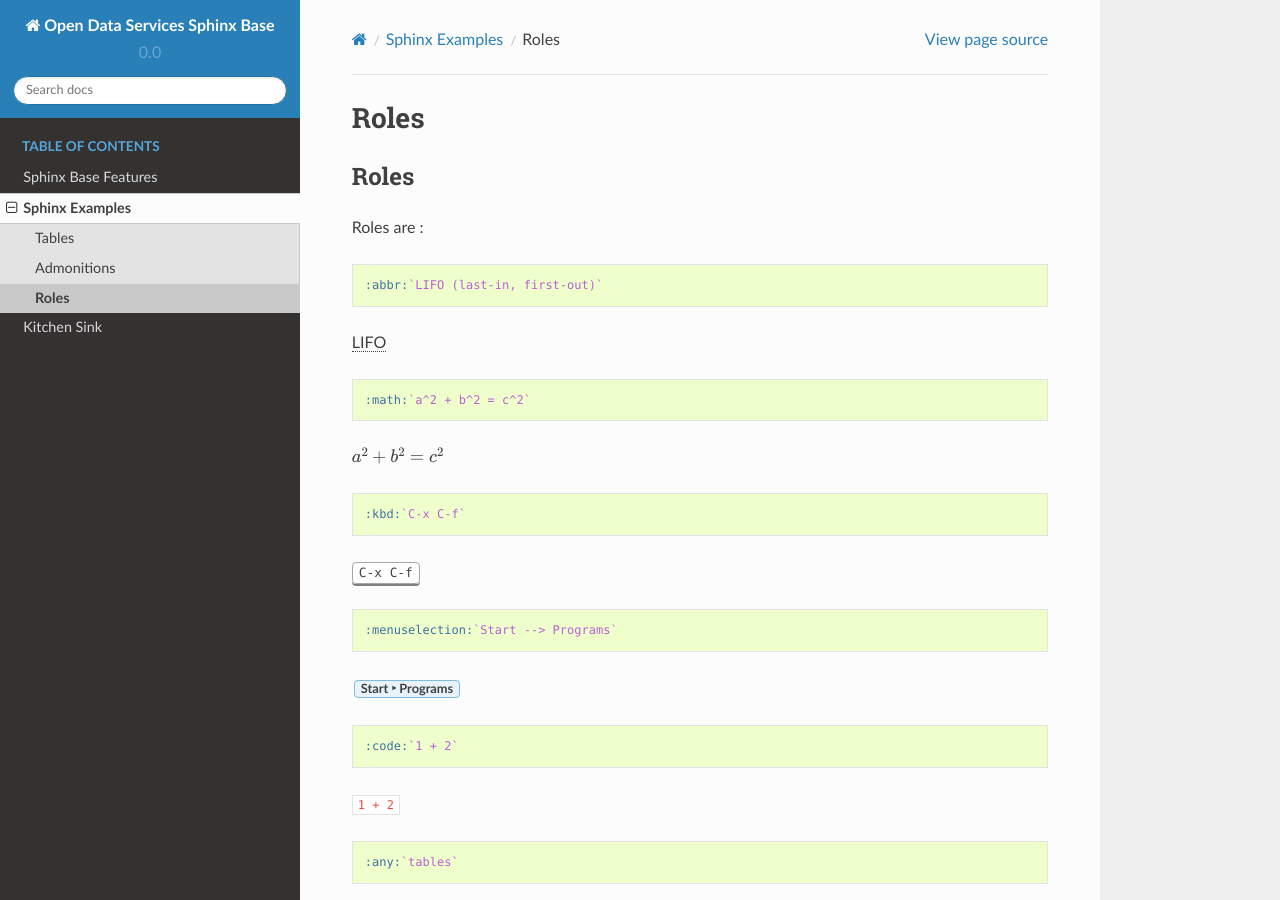
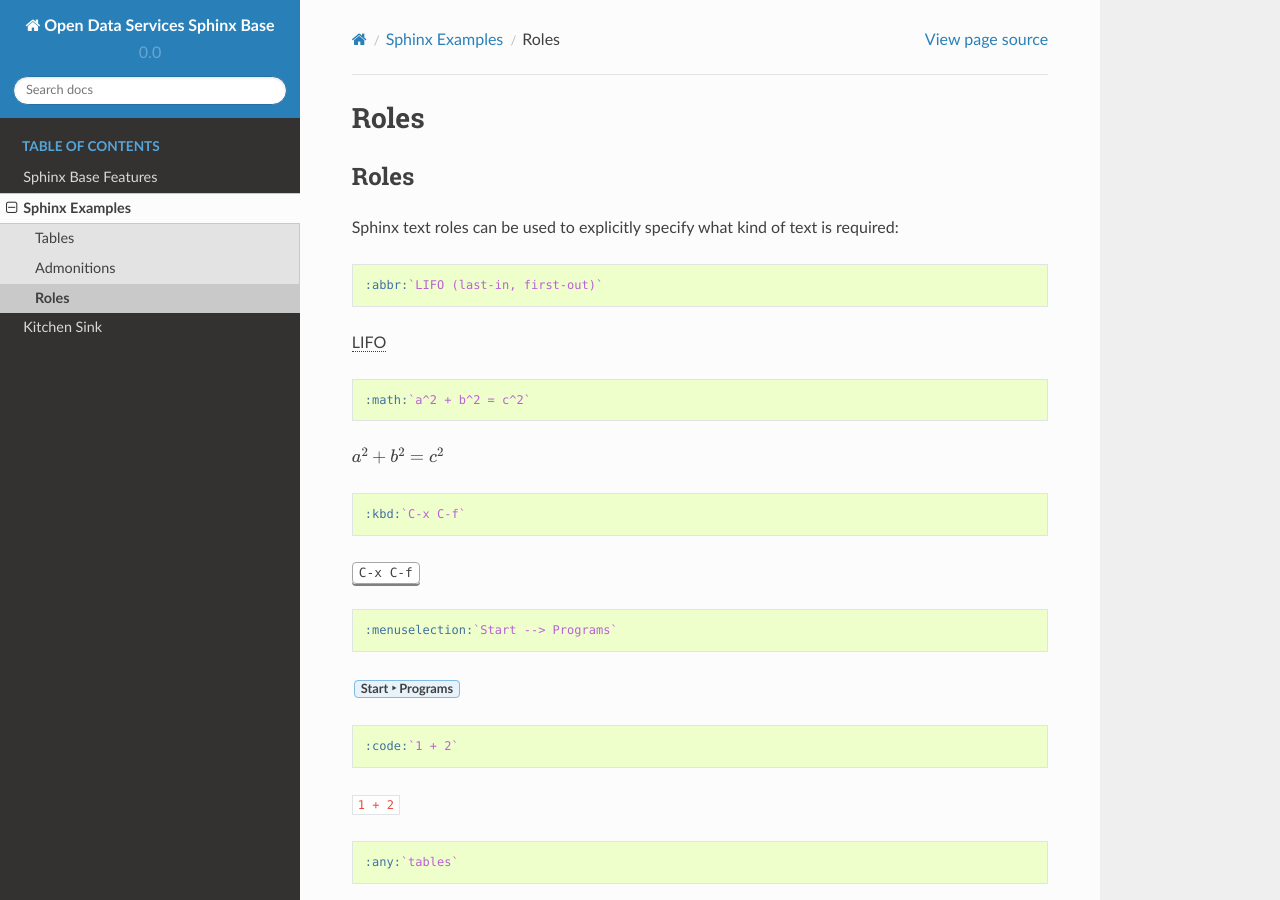
Before and after one commit to OpenDataServices/sphinx-base, a Sphinx documentation site: the page built from docs/examples/roles.rst, in a window 1280 px wide and 900 px high. Built offline with Sphinx 7.4.7 and the Read the Docs theme 2.0.0, drawn with Linux system fonts in a browser that asks for light colours.

Commit message:
Fix roles page

```diff
--- a/docs/examples/roles.rst
+++ b/docs/examples/roles.rst
@@ -4,7 +4,7 @@
 Roles
 -----
 
-Roles are :
+Sphinx text roles can be used to explicitly specify what kind of text is required:
 
 .. code-block:: rest
 
```
